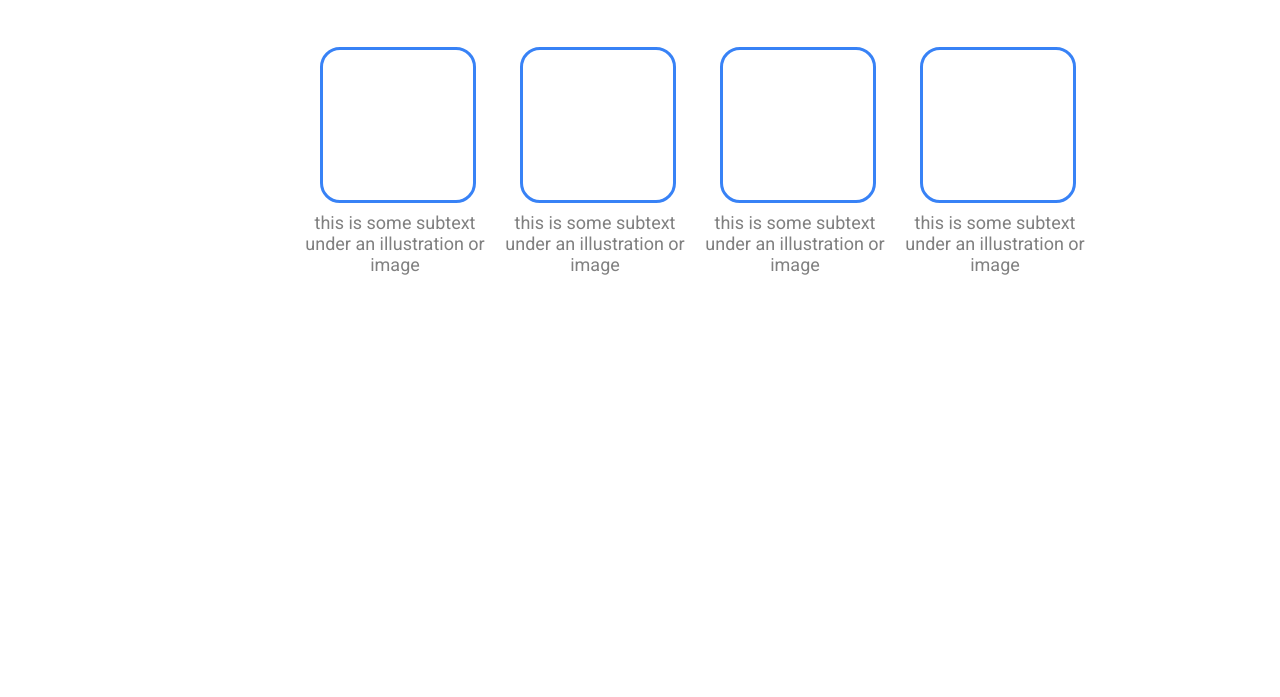
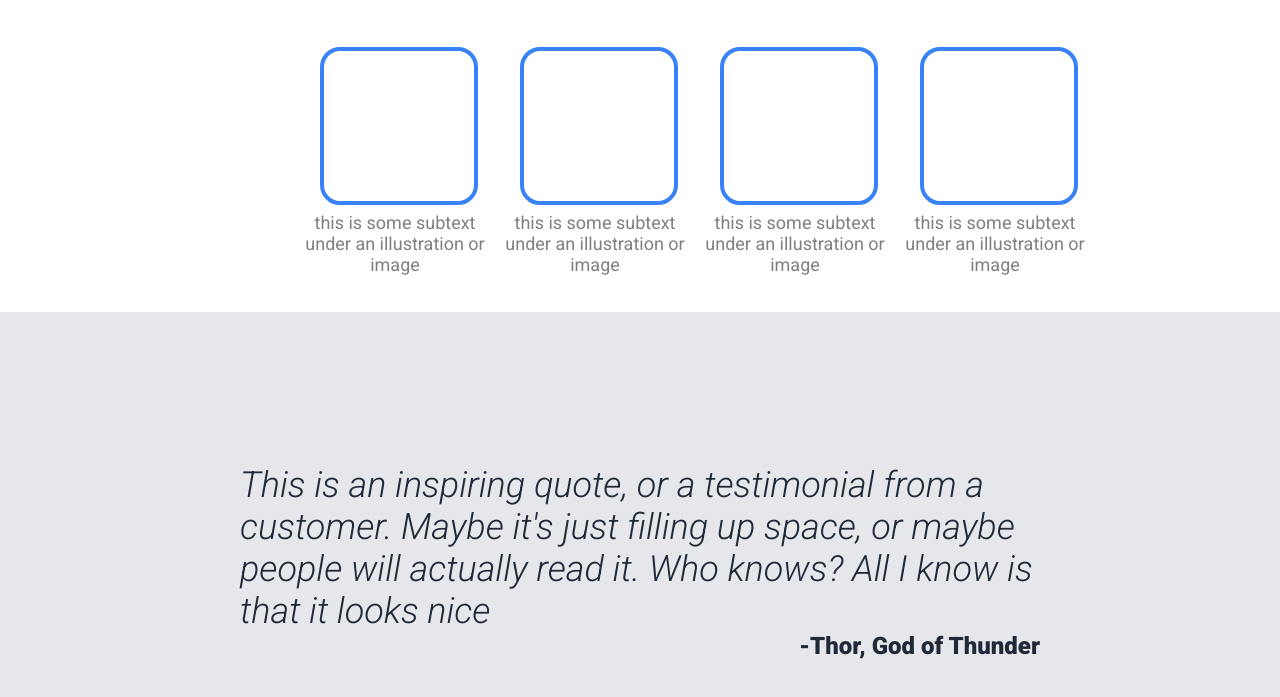
Before and after one commit to Angry3vilbot/simple-landing-page, a plain HTML site: page index.html in a window 1280 px wide. Shown: the part 603-1300 px from the top of the page. Before the commit the page ends 915 px from the top, so only its background shows below. Drawn offline with Linux system fonts and the light colour scheme.

Commit message:
Finish illustration, add  full quote section with styling

```diff
--- a/index.html
+++ b/index.html
@@ -5,7 +5,7 @@
 	<meta name="viewport" content="width=device-width, initial-scale=1">
 	<title>Simple Landing Page</title>
 	<style>
-		@import url('https://fonts.googleapis.com/css2?family=Roboto:ital,wght@0,400;0,700;0,900;1,400;1,700&display=swap');
+		@import url('https://fonts.googleapis.com/css2?family=Roboto:ital,wght@0,300;0,400;0,700;0,900;1,300;1,400;1,700&display=swap');
 	</style>
 	<link rel="stylesheet" type="text/css" href="style.css">
 </head>
@@ -39,5 +39,9 @@
 		<p>this is some subtext under an illustration or image</p>
 	</div>
 </div>
+<div id="quoteSection">
+	<p>This is an inspiring quote, or a testimonial from a customer. Maybe it's just filling up space, or maybe people will actually read it. Who knows? All I know is that it looks nice</p>
+	<p id="quoteAuthor">-Thor, God of Thunder</p>
+</div>
 </body>
 </html>
--- a/style.css
+++ b/style.css
@@ -10,7 +10,7 @@
 
 header{
 	background-color: var(--heroColor);
-	width: 100vw;
+	width: 100%;
 	display: flex;
 	justify-content: space-around;
 	padding-top: 20px;
@@ -89,7 +89,7 @@ header{
 .illustration{
 	width: 150px;
 	height: 150px;
-	border: solid 3px #3882F6;
+	border: solid 4px #3882F6;
 	border-radius: 20px;
 }
 #illustrationGrid p{
@@ -99,3 +99,25 @@ header{
 	text-align: center;
 	margin-left: -20px;
 }
+#quoteSection{
+	background-color: #E5E7EB;
+	width: 100%;
+	height: 500px;
+	display: flex;
+	flex-direction: column;
+	align-items: center;
+	justify-content: center;
+}
+#quoteSection p{
+	color: #1F2937;
+	font-size: 36px;
+	font-style: italic;
+	font-weight: 100;
+	width: 800px;
+}
+#quoteSection #quoteAuthor{
+	font-style: normal;
+	font-weight: 800;
+	font-size: 24px;
+	text-align: right;
+}
```
